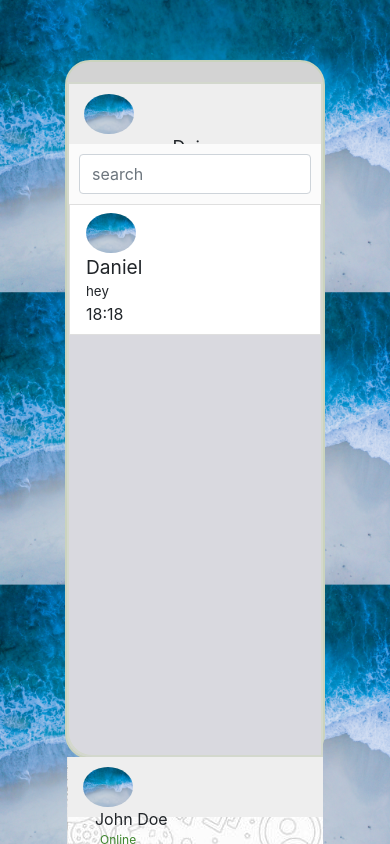
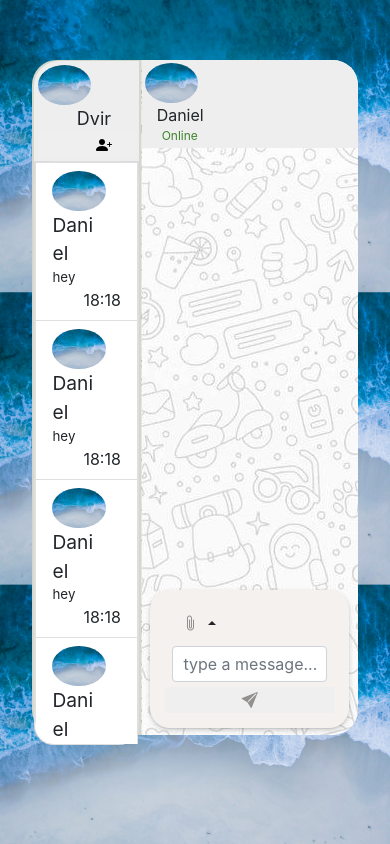
Before and after one commit to danielkarl888/WAppBIU, a React (Create React App) app: page / in a window 390 px wide. Shown: the top 844 px of the page. Built offline with nearby package versions, Linux system fonts and the light colour scheme.

Commit message:
des ver2 responsive and scrollbar

```diff
--- a/public/WAppBIUcss.css
+++ b/public/WAppBIUcss.css
@@ -1,7 +1,4 @@
-#conncectCard{
-    background-color: lightgray;
-    padding-top: 20px;
-}
+
 .btn-karl{
     padding: 8px;
     font-size: 18px;
--- a/src/App.js
+++ b/src/App.js
@@ -9,10 +9,10 @@ function App() {
     return (
       <div className="container-fluid">
       <div className="row">
-        <div className="col-2">
+        <div className="col-1">
         </div>
         <FormStartScreen/>
-        <div className="col-2">
+        <div className="col-1">
         </div>
       </div>
     </div>
--- a/src/ChatView/Left/LeftChat.css
+++ b/src/ChatView/Left/LeftChat.css
@@ -3,6 +3,7 @@
     margin: auto;
     padding: 0;
     box-shadow: 0 1px 1px 0 rgba(0, 0, 0, .06), 0 2px 5px 0 rgba(0, 0, 0, .2);
+
     }
     .user-img{
       position: relative;
@@ -17,18 +18,24 @@
 
     }
     .hiddenbtn{
-     border-color: aliceblue;
+    border: none;
      align-content: center;
+     width: 100%;
+    }
+    .hiddenbtn:hover{
+      background-color: rgb(201, 195, 195);
+      border-radius: 70%;
+      height: 40px;
     }
 
     .heading {
-      padding: 10px 16px 10px 15px;
+      padding: 3%;
       margin: 0;
-      height: 60px;
       width: 100%;
+      margin-top: -0.55%;
       background-color: #eee;
-      z-index: 1000;
       align-items: center;
+      border-radius: 25px 0px 0px 0px;
     }
 
     .heading-avatar {
@@ -44,8 +51,6 @@
     }
     .avatar {
       vertical-align: middle;
-      width: 50px;
-      height: 50px;
       border-radius: 50%;
       height: 100%;
     }
@@ -58,19 +63,34 @@
       font-size: large;
       cursor: pointer;
     }
-    .searchBox {
-        padding: 0 !important;
-        margin: 0 !important;
-        height: 60px;
-        width: 100%;
-      }
 
-      .searchBox-inner {
-        height: 100%;
-        width: 100%;
-        padding: 10px !important;
-        background-color: #fbfbfb;
-      }
+    .contacts{
+      overflow-y: scroll;
+      position: absolute;
+      width: 100%;
+      height: 100%;
+      border-bottom-left-radius: 25px;
+      margin-bottom: 100%;
+    }
+    /* width */
+::-webkit-scrollbar {
+  width: 10px;
+}
+
+/* Track */
+::-webkit-scrollbar-track {
+  background: #f1f1f1;
+}
+
+/* Handle */
+::-webkit-scrollbar-thumb {
+  background: rgb(212, 212, 212);
+}
+
+/* Handle on hover */
+::-webkit-scrollbar-thumb:hover {
+  background: #555;
+}
 
       .list-group-item{
         align-items: center;
--- a/src/ChatView/Left/LeftChat.js
+++ b/src/ChatView/Left/LeftChat.js
@@ -5,11 +5,39 @@ import './LeftChat.css';
 
 function LeftChat() {
     return (
-      <div>
-<TopHeadingLeft />
-<SearchBox />
-<Contact />
-      </div>
+      <span>
+        <TopHeadingLeft />
+        <div className="card" style={{height: "87%"}}>
+          <div className="contacts">
+            <Contact />
+            <Contact />
+            <Contact />
+            <Contact />
+            <Contact />
+            <Contact />
+            <Contact />
+            <Contact />
+            <Contact />
+            <Contact />
+            <Contact />
+            <Contact />
+            <Contact />
+            <Contact />
+            <Contact />
+            <Contact />
+            <Contact />
+            <Contact />
+            <Contact />
+            <Contact />
+            <Contact />
+            <Contact />
+            <Contact />
+            <Contact />
+          </div>
+          </div>
+
+
+      </span>
 
     );
   }
--- a/src/ChatView/Left/TopHeadingLeft.js
+++ b/src/ChatView/Left/TopHeadingLeft.js
@@ -12,7 +12,7 @@ function TopHeadingLeft() {
                 </span>
             </div>
             <div class="col-sm-2 col-xs-2 heading-compose">
-               <button className="btn-md-2 hiddenbtn"> <i class="bi bi-person-plus-fill" aria-hidden="true" style={{ marginLeft: "40%" }}></i></button>
+               <button className="btn-bg-transparent hiddenbtn"> <i class="bi bi-person-plus-fill" aria-hidden="true" style={{ marginLeft: "40%" }}></i></button>
 
             </div>
         </div>
--- a/src/ChatView/Right/RepleyRow.js
+++ b/src/ChatView/Right/RepleyRow.js
@@ -2,13 +2,27 @@ function ReplayRow() {
     return (
         <div class="row d-flex align-items-center reply">
             <div class="col-sm-1 col-xs-1 reply-paperclip">
-            <i class="bi bi-paperclip"></i>
+                <div class="btn-group dropup">
+                    <button type="button" class="btn btn dropdown-toggle hiddenbtn" data-toggle="dropdown" aria-haspopup="true" aria-expanded="false">
+                        <i class="bi bi-paperclip"></i>
+                    </button>
+                    <div class="dropdown-menu">
+                        <div class="btn-toolbar" role="toolbar" aria-label="Toolbar with button groups">
+                            <div class="btn-group mr-2" role="group" aria-label="First group">
+                                <button type="button" class="btnS"><i class="bi bi-image" style={{color:"black"}}></i></button>
+                                <button type="button" class="btnS "><i class="bi bi-camera-fill" style={{color:"black"}}></i></button>
+                                <button type="button" class="btnS "><i class="bi bi-music-note-beamed" style={{color:"black"}}></i></button>
+                                <button type="button" class="btnS"><i class="bi bi-mic-fill" style={{color:"black"}}></i></button>
+                            </div>
+                        </div>
+                    </div>
+                </div>
             </div>
-            <div class="col-sm-10 col-xs-9 reply-main">
-                <input class="form-control textarea" rows="1" id="comment"></input>
+            <div class="col-sm-10 col-xs-9 replymain">
+                <input class="form-control  textarea" rows="1" id="comment" placeholder="type a message..."></input>
             </div>
             <div class="col-sm-1 col-xs-1 reply-send">
-                <i class="bi bi-send-fill" aria-hidden="true"></i>
+                <button className="btn-bg-transparent hiddenbtn">  <i class="bi bi-send-fill" aria-hidden="true"></i> </button>
             </div>
         </div>
     );
--- a/src/ChatView/Right/RightChat.css
+++ b/src/ChatView/Right/RightChat.css
@@ -15,35 +15,36 @@
       height: 100%;
     }
 
-    .heading {
-      padding: 10px 16px 10px 15px;
-      margin: 0;
-      height: 60px;
-      width: 100%;
-      background-color: #eee;
-      z-index: 1000;
-      align-items: center;
+    .headingRight {
+        position: relative;
+        padding: 1.3%;
+        margin: 0;
+        width: 100%;
+        background-color: #eee;
+        align-items: center;
     }
 
     .heading-avatar {
+        position: relative;
       padding: 0;
       cursor: pointer;
 
     }
 
     .heading-avatar-icon{
+        position: relative;
       border-radius: 50%;
       height: 40px;
       width: 40px;
     }
     .avatar {
       vertical-align: middle;
-      width: 50px;
-      height: 50px;
+      position: relative;
       border-radius: 50%;
       height: 100%;
     }
     .heading-compose {
+        position: relative;
       padding: 0;
     }
     .heading-online {
@@ -57,12 +58,7 @@
       font-size: large;
       cursor: pointer;
     }
-    .searchBox {
-        padding: 0 !important;
-        margin: 0 !important;
-        height: 60px;
-        width: 100%;
-      }
+
       .reply {
          position: absolute;
          object-position: center bottom;
@@ -70,7 +66,6 @@
          border:none !important;
          background-color: #f5f1ee;
          width: 92%;
-         height: 50px;
          margin-left: 4%;
          margin-right: 2%;
          padding: 10px;
@@ -97,27 +92,35 @@
         color: #93918f;
         cursor: pointer;
       }
-      .reply-main {
-        padding: 2px 5px !important;
-        align-items: center;
-        height: 90%;
-        position: relative;
-      }
 
       .textarea {
-        width: 100%;
-        position: absolute;
+        position: relative;
         object-fit:fill;
         bottom: 1%;
         top: 1%;
         padding: 5px !important;
-
         text-indent: 5px;
-
-        height: auto;
         font-size: 16px;
-        display: block;
       }
       .btnGroupDrop1{
           size: 15px;
       }
+      .dropdown-menu{
+        padding: 0%;
+        padding-bottom: 50%;
+        padding-right: 80%;
+        background-color: rgba(0, 255, 255, 0);
+      border: none;
+      }
+
+      .btnS{
+        padding: 14px;
+        margin-left: 2%;
+        margin-right: 2%;
+        border-radius: 30%;
+        border: none;
+        background-color: #8a86827c;
+      }
+      .btnS:hover{
+        background-color: rgb(201, 195, 195);
+      }
--- a/src/ChatView/Right/RightChat.js
+++ b/src/ChatView/Right/RightChat.js
@@ -4,13 +4,13 @@ import ChatBox from './ChatBox';
 import ReplayRow from './RepleyRow';
 function RightChat() {
     return (
-        <div >
+        <span>
             <TopheadingRight />
             <ChatBox />
 
             <ReplayRow />
 
-        </div>
+        </span>
 
     );
 }
--- a/src/ChatView/Right/TopHeadingRight.js
+++ b/src/ChatView/Right/TopHeadingRight.js
@@ -1,22 +1,18 @@
 
 function TopheadingRight() {
     return (
-        <div class="container-fluid row heading">
+        <div class="container-fluid row headingRight">
             <div class="col-sm-2 col-md-1 col-xs-3 heading-avatar">
                 <div class="heading-avatar-icon">
                     <img src="bg-1.jpg" alt="Avatar" class="avatar"></img>
                 </div>
             </div>
             <div class="col-sm-8 col-xs-7 heading-name">
-            <div class="heading-name-meta">John Doe
+                <div class="heading-name-meta">Daniel
                 </div>
                 <span class="heading-online">Online</span>
             </div>
-          <div class="col-sm-1 col-xs-1  heading-dot pull-right">
-            <i class="fa fa-ellipsis-v fa-2x  pull-right" aria-hidden="true"></i>
         </div>
-</div>
-
     );
   }
 
--- a/src/ChatView/mainView.css
+++ b/src/ChatView/mainView.css
@@ -1,17 +1,11 @@
 .conncectCard {
   border-radius: 25px;
-  border: 2px solid #cad3be;
+  border: 2% solid #cad3be;
   position: relative;
+  height: 10%;
 }
 
-.chat {
-  position: relative;
-  top: 19px;
-  height: 80vh;
-  margin: auto;
-  padding: 0;
-  box-shadow: 0 1px 1px 0 rgba(0, 0, 0, .06), 0 2px 5px 0 rgba(0, 0, 0, .2);
-}
+
 .chat-one{
   height: 80vh;
 
@@ -21,10 +15,10 @@
     margin: 0;
     height: 100%;
     position: relative;
-    display: block;
     background-color: rgb(217, 217, 223);
-    border-radius: 0px 0px 0px 25px  ;
+    border-radius: 25px 0px 0px 25px  ;
     border: 2px solid #d3d8cd;
+
   }
   .rightside {
     padding: 0 !important;
@@ -34,5 +28,6 @@
     border-left: 1px solid rgba(0, 0, 0, .08);
     overflow-y: auto;
     background-image: url(bg-what.jpg);
-    border-radius: 0px 0px 25px 0px  ;
+    border-radius: 0px 25px 25px 0px  ;
+
   }
--- a/src/ChatView/mainView.js
+++ b/src/ChatView/mainView.js
@@ -4,11 +4,11 @@ import RightChat from './Right/RightChat';
 
 function MainView() {
     return (
-        <form className="col mt-2 conncectCard" id="conncectCard">
-            <div className='row chat-one'>
-                <div className="container-fluid col-lg-4 leftside"> <LeftChat /></div>
-                <div className="container-fluid col  rightside pull-right"> <RightChat /></div>
-            </div>
+        <form className="container-fluid col mt-2 conncectCard" id="conncectCard">
+            <span className='row chat-one' >
+                <span className="col-4 leftside"> <LeftChat /></span>
+                <span className="col  rightside"> <RightChat /></span>
+            </span>
         </form>
     );
   }
```
Also changed, not shown: public/index.html (+8 -4 lines). Lines whose indentation alone changed are shown as unchanged.
